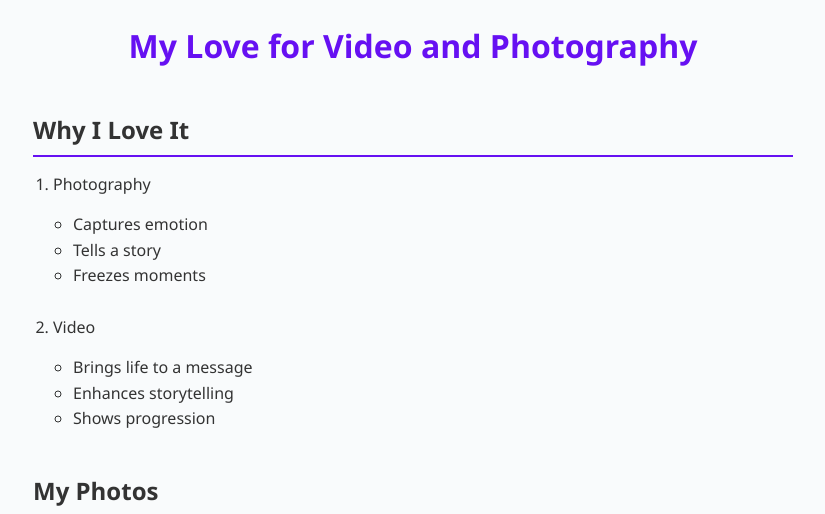
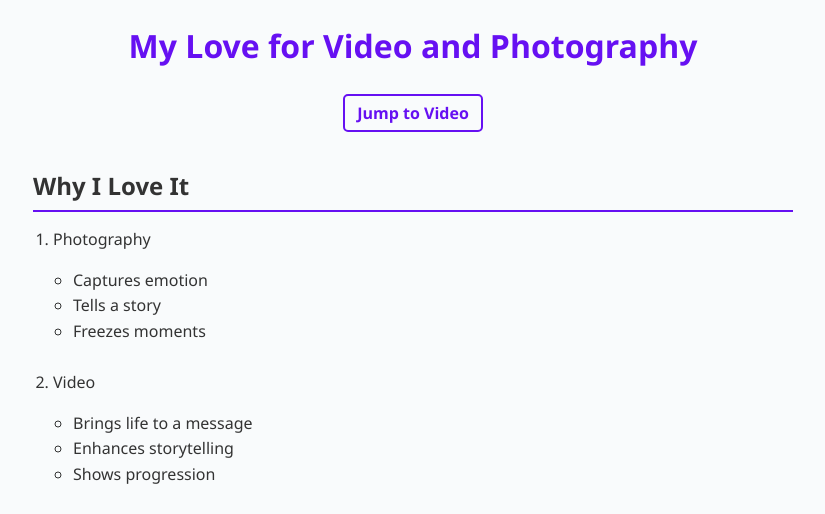
Before and after one commit to Turners0/webdevproject201, a plain HTML site: page scratch.html in a window 1280 px wide. Shown: the top 514 px of the page, without its empty margins (227-1052 px from the left). Drawn offline with Linux system fonts and the light colour scheme.

Commit message:
Update scratch.html

```diff
--- a/scratch.html
+++ b/scratch.html
@@ -10,6 +10,9 @@
     <!DOCTYPE html>
     <html lang="en">
       <h1>My Love for Video and Photography</h1>
+        <nav>
+            <a href="#video">Jump to Video</a>
+        </nav>
       <div>
         <h2>Why I Love It</h2>
         <ol>
```
